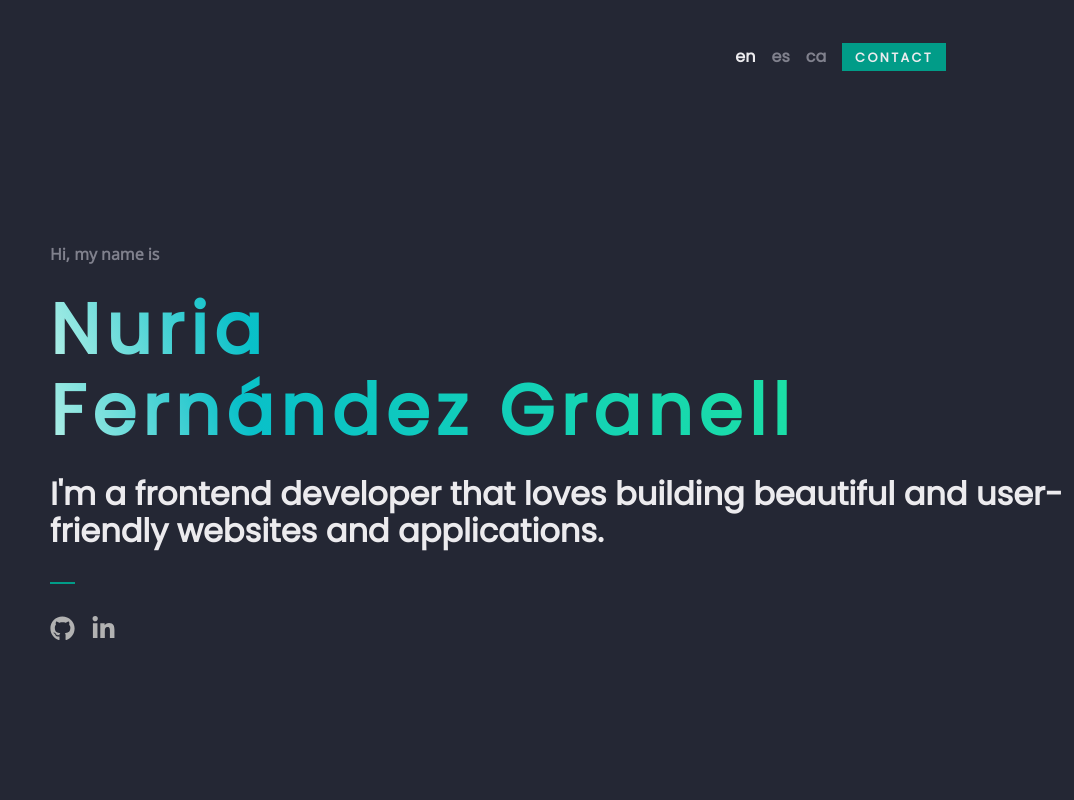
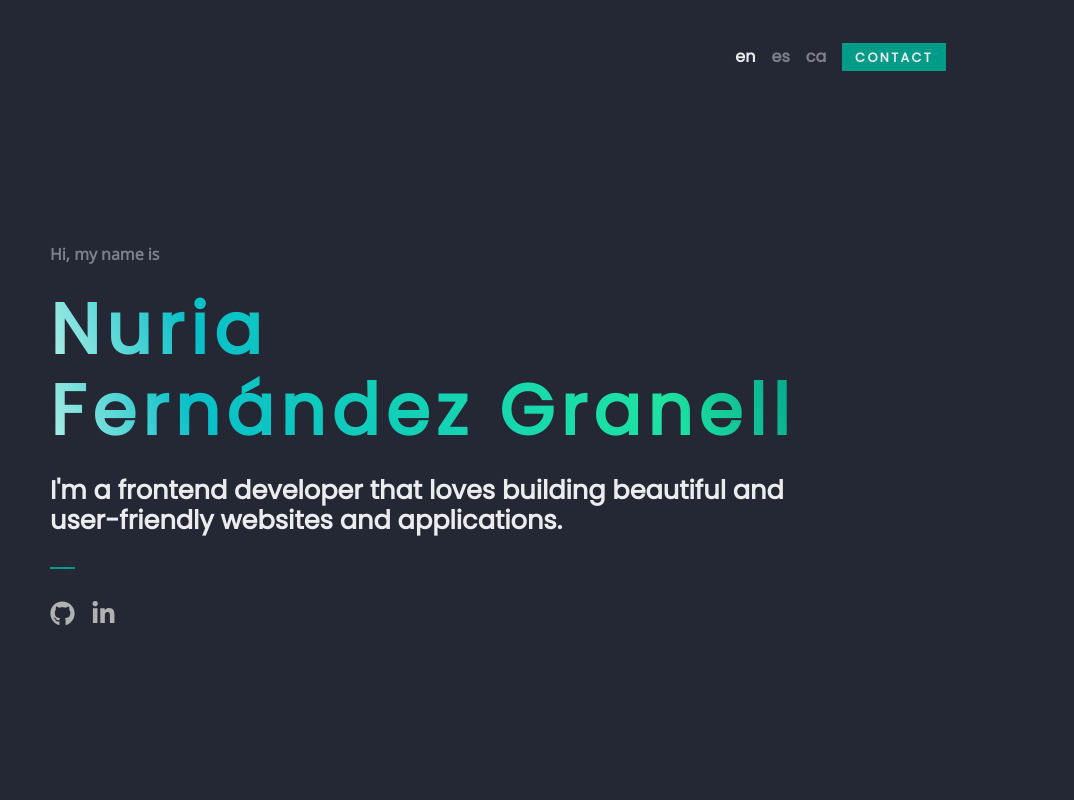
Before and after one commit to nutaptap/portfolio, a React (Vite) app: page /en in a window 1280 px wide. Shown: the top 800 px of the page, without its empty margins (206-1280 px from the left). Built offline with nearby package versions, Linux system fonts and the light colour scheme.

Commit message:
Fixed the intro text

```diff
--- a/src/styles.css
+++ b/src/styles.css
@@ -51,7 +51,7 @@ h2 {
 }
 
 h3 {
-  font-size: 2.5vw;
+  font-size: 2vw;
   margin: 0;
 }
 
@@ -285,6 +285,7 @@ nav button a:hover::before {
 
 .intro h3 {
   margin-top: 1.5rem;
+  width: 60vw;
 }
 
 .intro-divider {
```
